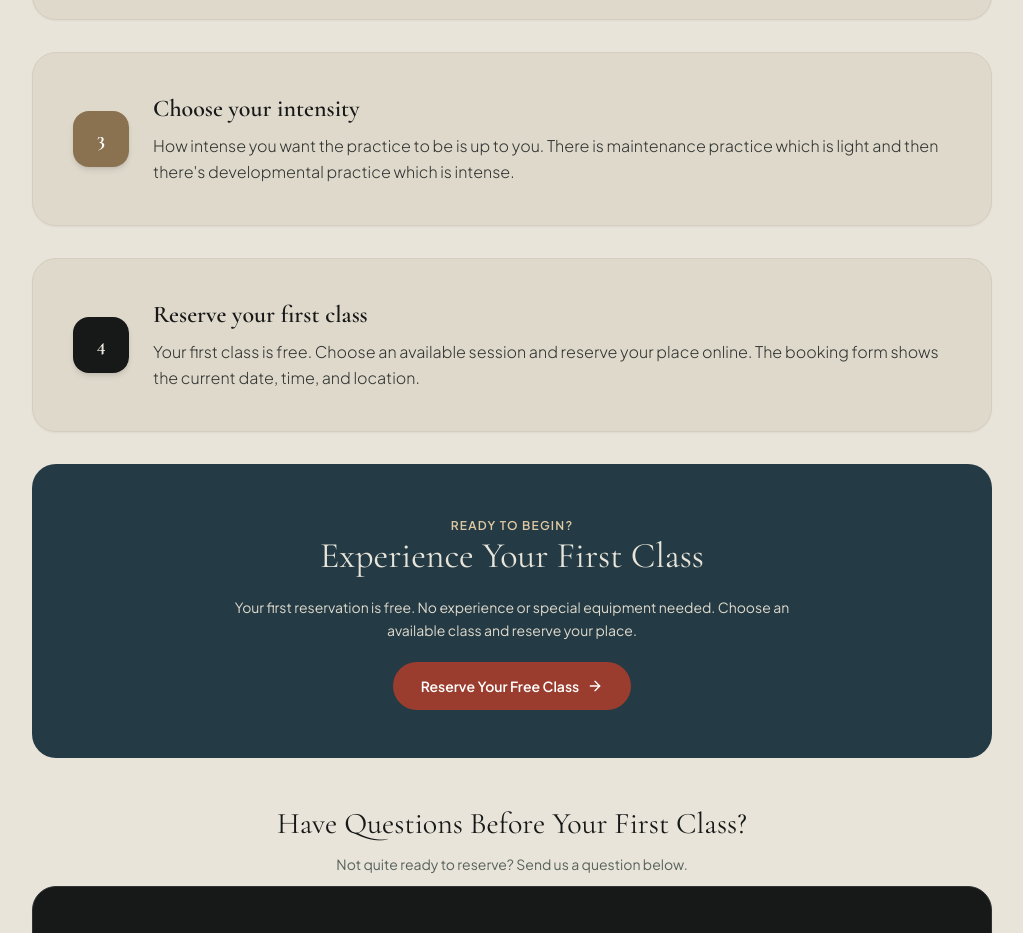
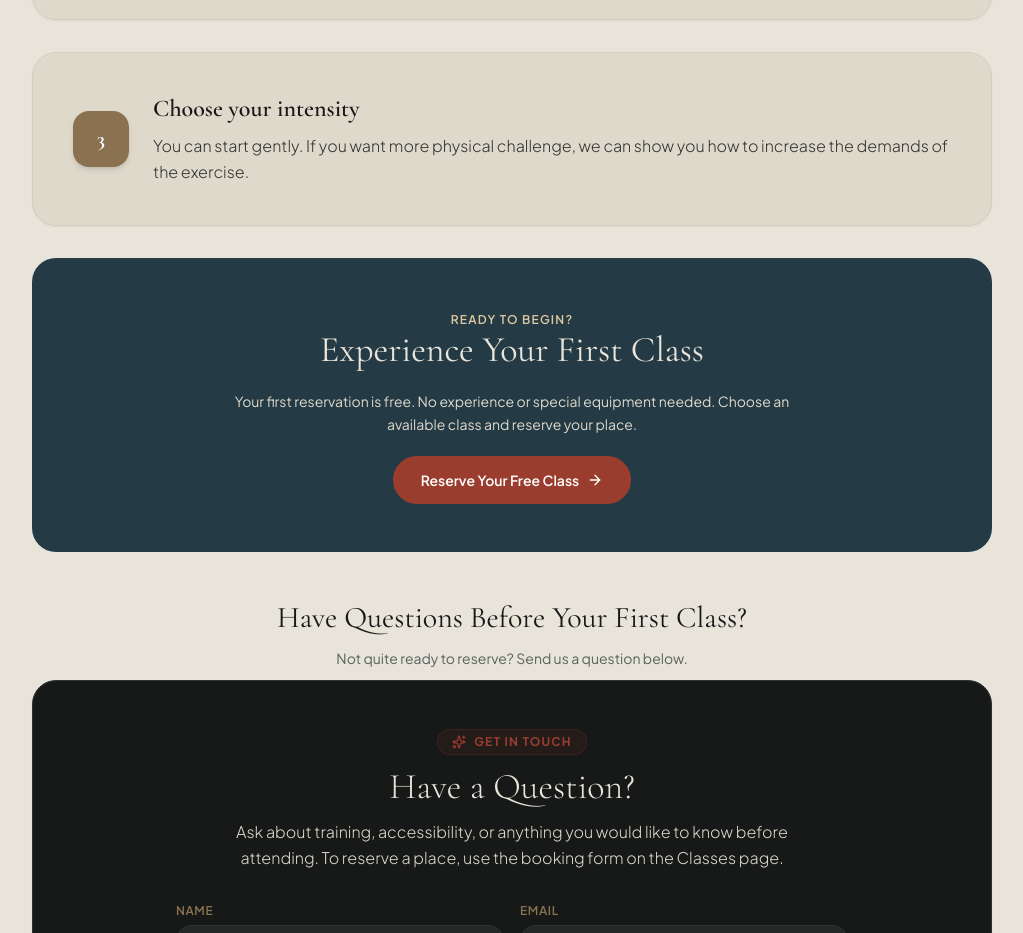
Before and after one commit to RobinfWu/taiji-meetup, a Next.js app: page /start in a window 1280 px wide. Shown: the part 793-1726 px from the top of the page, without its empty margins (128-1151 px from the left). Built offline with nearby package versions, Linux system fonts and the light colour scheme; no server answers.

Commit message:
update: remove step 4 from start page

```diff
--- a/app/start/page.tsx
+++ b/app/start/page.tsx
@@ -5,16 +5,8 @@ import Link from "next/link";
 import { Navbar } from "../components/Navbar";
 import { Footer } from "../components/Footer";
 import { ContactForm } from "../components/ContactForm";
-import { TAIJI_DATA } from "../data/taijiData";
 import {
-  Shirt,
-  Compass,
-  Flame,
-  Calendar,
-  MapPin,
-  Mail,
   ArrowRight,
-  CheckCircle2,
   Sparkles
 } from "lucide-react";
 
@@ -84,23 +76,7 @@ export default function StartPage() {
                 Choose your intensity
               </h2>
               <p className="text-base text-[#303331] leading-relaxed font-light">
-                How intense you want the practice to be is up to you. There is maintenance practice which is light and then there's developmental practice which is intense.
-              </p>
-            </div>
-          </div>
-
-          {/* Section 4: Come experience it */}
-          <div className="bg-[#DFD9CC] p-8 sm:p-10 rounded-3xl border border-[#D5CEBF] shadow-xs flex flex-col md:flex-row items-start md:items-center space-y-4 md:space-y-0 md:space-x-6">
-            <div className="w-14 h-14 rounded-2xl bg-[#171918] text-[#E8E4DA] flex items-center justify-center shrink-0 shadow-md font-serif text-xl font-bold">
-              4
-            </div>
-            <div className="space-y-2 flex-1">
-              <h2 className="font-serif text-2xl font-semibold text-[#171918]">
-                Reserve your first class
-              </h2>
-              <p className="text-base text-[#303331] leading-relaxed font-light">
-                Your first class is free. Choose an available session and reserve your place online.
-                The booking form shows the current date, time, and location.
+                You can start gently. If you want more physical challenge, we can show you how to increase the demands of the exercise.
               </p>
             </div>
           </div>
```
